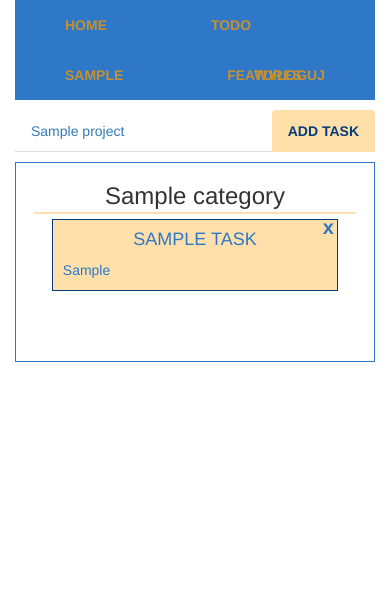
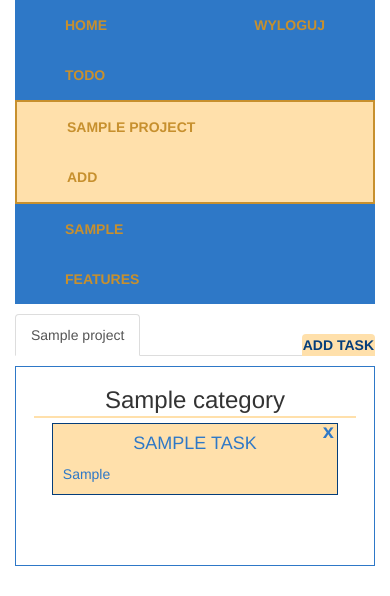
Before and after one commit to psleziona/webPortal, a Flask app: a page that uses app/templates/base.html in a window 390 px wide. Shown: the top 596 px of the page. Run offline with Flask 2, Linux system fonts and the light colour scheme; a user stored in the database is signed in; tables that the repository leaves empty hold one stand-in row (values such as "Sample post"); some libraries are stand-ins or nearby versions.

Commit message:
media queries

```diff
--- a/app/asset/scss/styles.scss
+++ b/app/asset/scss/styles.scss
@@ -1,4 +1,5 @@
 @import 'variables';
+@import 'mixins';
 
 @import 'nav';
 @import 'kanban';
--- a/app/static/scripts/scripts.js
+++ b/app/static/scripts/scripts.js
@@ -2,8 +2,17 @@ const req = new XMLHttpRequest()
 
 const category_tabs = () => {
     const url = new URL(window.location.href);
-    const category = url.searchParams.get('category');
-    const project = url.searchParams.get('project')
+
+    let category = url.searchParams.get('category');
+    let project = url.searchParams.get('project');
+
+    if (category) {
+        category = category.toLowerCase();
+    }
+    if (project) {
+        project = project.toLowerCase();
+    }
+
     let tabs = document.querySelector('.nav-tabs').children;
 
 
@@ -21,8 +30,8 @@ document.addEventListener('DOMContentLoaded', function () {
     category_tabs()
 
 
-    var add_post = document.querySelector('.add_post__form');
-    var add_post_btn = document.querySelector('.add_post__btn');
+    const add_post = document.querySelector('.add_post__form');
+    const add_post_btn = document.querySelector('.add_post__btn');
     const posts = document.querySelector('.posts');
 
 
@@ -35,7 +44,7 @@ document.addEventListener('DOMContentLoaded', function () {
     };
 
 
-    var comments_btn = document.querySelectorAll('.comments__show');
+    let comments_btn = document.querySelectorAll('.comments__show');
 
 
     for (i = 0; i < comments_btn.length; i++) {
@@ -46,14 +55,13 @@ document.addEventListener('DOMContentLoaded', function () {
     };
 
 
-    deleteButtons = document.querySelectorAll('.post__del_btn');
+    const deleteButtons = document.querySelectorAll('.post__del_btn');
 
     var del_post = function (id) {
-        var post_id = id.slice(7)
-        var url = '/post_delete/' + post_id
+        let post_id = id.slice(7)
         req.open('POST', '/post_delete/' + post_id)
         req.send()
-        req.addEventListener('load', function (e) {
+        req.addEventListener('load', () => {
             location.reload()
 
         });
@@ -132,11 +140,11 @@ const updateDB = (task_id, category_name) => {
     })
 }
 
-task_del_btns = document.querySelectorAll('.task__delete')
+const task_del_btns = document.querySelectorAll('.task__delete')
 
 task_del_btns.forEach(del_btn => {
 
-    del_btn.addEventListener('click', function () {
+    del_btn.addEventListener('click', function() {
         task_id = this.parentElement.id
         req.open('POST', '/kanban/delete_task/' + task_id)
         req.send(null)
--- a/app/static/styles/style.css
+++ b/app/static/styles/style.css
@@ -8,12 +8,24 @@ nav .navigation_bar__item {
   display: inline-block;
   cursor: pointer;
 }
+@media screen and (max-width: 600px) {
+  nav .navigation_bar__item {
+    display: block;
+  }
+}
+@media not all and (hover: none) {
   nav .navigation_bar__item:hover {
     background-color: #ffe0ab;
+  }
 }
 nav .navigation_bar__item--logout {
   position: absolute;
   right: 0;
+}
+@media screen and (max-width: 600px) {
+  nav .navigation_bar__item--logout {
+    top: 0;
+  }
 }
 nav .navigation_bar__link {
   padding: 15px 50px;
@@ -45,15 +57,33 @@ nav .nav-drop-project__list {
   left: 0;
   background-color: #ffe0ab;
 }
+@media screen and (max-width: 600px) {
+  nav .nav-drop-project__list {
+    display: block;
+    position: relative;
+    width: 100%;
+    border: 2px solid #c7902e;
+  }
+}
 nav .nav-drop-project__item {
   display: block;
   width: 100%;
 }
+@media not all and (hover: none) {
   nav .nav-drop-project__item:hover {
     background-color: #2e78c7;
   }
+}
+@media not all and (hover: none) {
   nav .nav-drop-project:hover .nav-drop-project__list {
     display: block;
+  }
+}
+
+@media screen and (max-width: 600px) {
+  .nav-tabs .nav-link {
+    padding: 0;
+  }
 }
 
 .kanban {
@@ -116,15 +146,24 @@ nav .nav-drop-project:hover .nav-drop-project__list {
   font-weight: 900;
   text-transform: uppercase;
 }
+@media screen and (max-width: 600px) {
+  .add_task__btn {
+    bottom: 0;
+  }
+}
 .add_task__btn > a {
   color: #043d7a;
   margin-right: 0 !important;
 }
+@media not all and (hover: none) {
   .add_task__btn > a:hover {
     background-color: #c7902e !important;
   }
+}
+@media not all and (hover: none) {
   .add_task__btn:hover {
     background-color: #c7902e !important;
+  }
 }
 .add_task__form--hide {
   display: none;
@@ -176,14 +215,18 @@ nav .nav-drop-project:hover .nav-drop-project__list {
   color: #043d7a;
   margin-right: 0 !important;
 }
+@media not all and (hover: none) {
   .add_post__btn > a:hover {
     background-color: #c7902e !important;
+  }
 }
 .add_post__btn > a:focus {
   background-color: #ffe0ab !important;
 }
+@media not all and (hover: none) {
   .add_post__btn:hover {
     background-color: #c7902e !important;
+  }
 }
 .add_post__form--hide {
   display: none;
```
Also changed, not shown: app/asset/scss/kanban.scss (+10 -2 lines), app/asset/scss/mixins.scss (added, +17 -0 lines), app/asset/scss/nav.scss (+33 -6 lines), app/asset/scss/posts.scss (+7 -4 lines), app/asset/scss/variables.scss (+6 -1 lines), 1 other file. Lines whose indentation alone changed are shown as unchanged.
